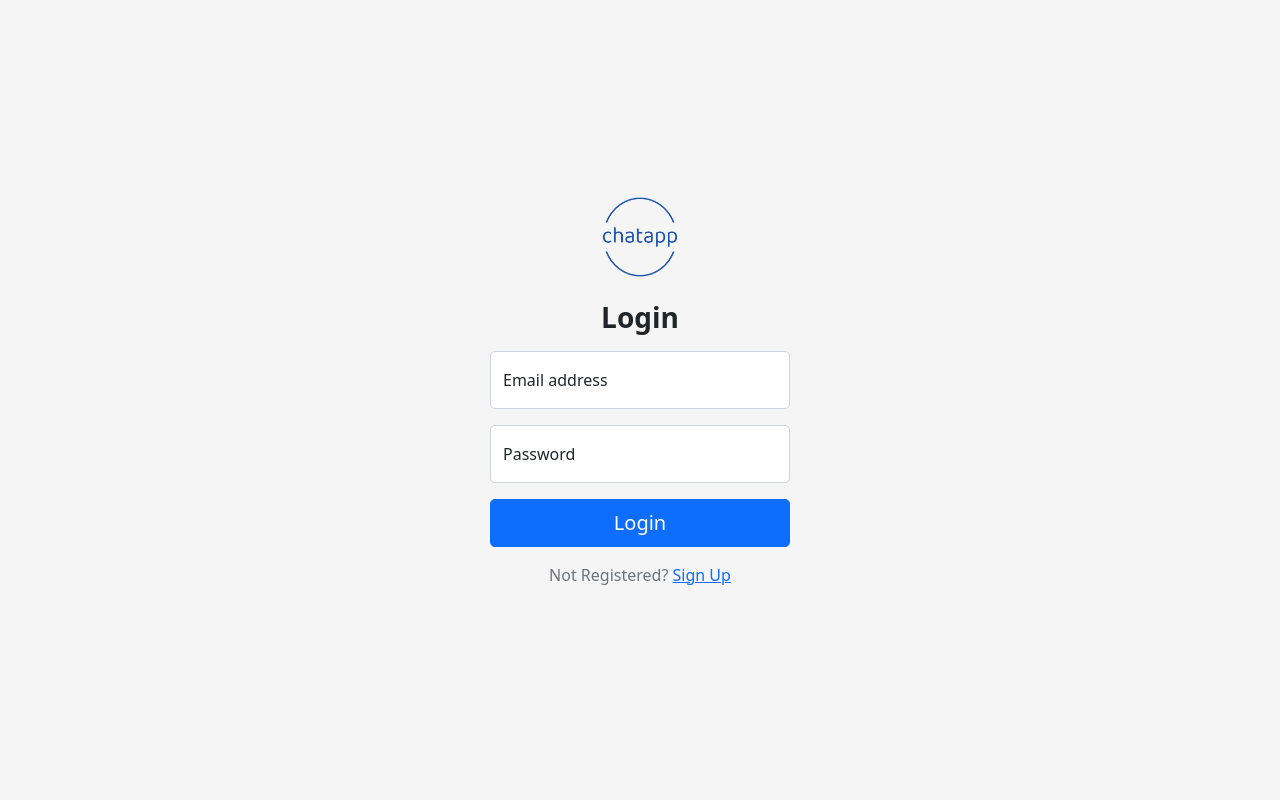
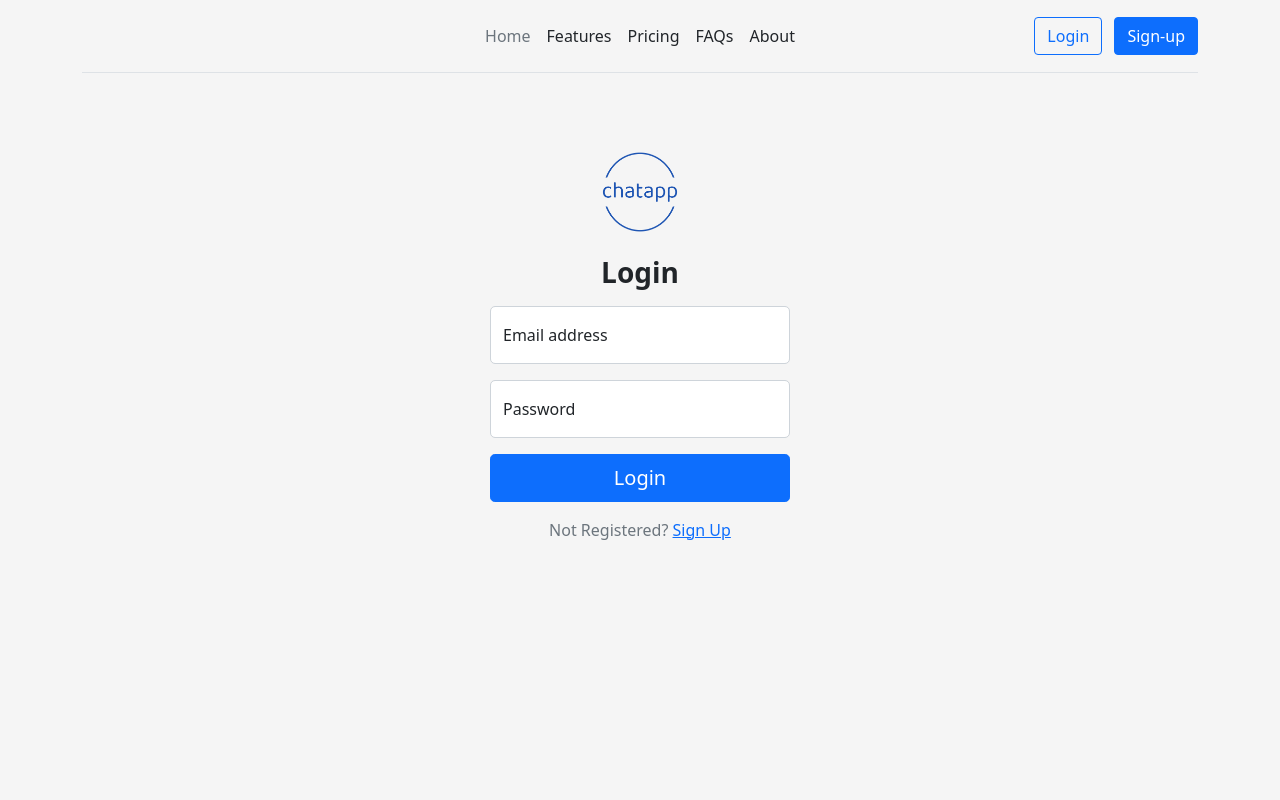
Before and after one commit to younessoub/chatapp, a PHP site: page /index.php?page=login in a window 1280 px wide. Run offline with PHP 8.4, Linux system fonts and the light colour scheme; data that the repository does not hold is empty.

Commit message:
created logout functionality

```diff
--- a/controllers/homeCtrl.php
+++ b/controllers/homeCtrl.php
@@ -1,7 +1,3 @@
 <?php
 
-if (isset($_SESSION['USER'])) {
-  require 'views/home.php';
-} else {
-  header('Location: ?page=login');
-}
+require 'views/home.php';
--- a/controllers/loginCtrl.php
+++ b/controllers/loginCtrl.php
@@ -29,11 +29,15 @@ if (isset($_GET['action']) && $_GET['action'] === 'log-user') {
       'email' => $user['email']
     ];
 
-    require 'views/home.php';
+    header('Location: index.php');
   } else {
     // show form with errors
     require 'views/login.php';
   }
+} elseif (isset($_GET['action']) && $_GET['action'] === 'logout-user') {
+  session_unset();
+  session_destroy();
+  header('Location: index.php');
 } else {
   require 'views/login.php';
 }
--- a/models/userModel.php
+++ b/models/userModel.php
@@ -4,8 +4,9 @@ function createUser($database, $username, $email, $password)
 {
   $sql = "INSERT INTO users (username, email, password) VALUES (?, ?, ?);";
   $statement = $database->prepare($sql);
-  $result = $statement->execute([$username, $email, $password]);
-  return $result;
+  $statement->execute([$username, $email, $password]);
+  $rowCount = $statement->rowCount();
+  return $rowCount > 0 ? true : false;
 }
 
 function getUserByEmail($database, $email)
--- a/views/layout.php
+++ b/views/layout.php
@@ -12,11 +12,44 @@
   <script src="https://cdn.jsdelivr.net/npm/bootstrap@5.0.2/dist/js/bootstrap.bundle.min.js"
     integrity="sha384-MrcW6ZMFYlzcLA8Nl+NtUVF0sA7MsXsP1UyJoMp4YLEuNSfAP+JcXn/tWtIaxVXM" crossorigin="anonymous"
     defer></script>
-
+  <style>
+    body {
+      background-color: #f5f5f5;
+    }
+  </style>
 
 </head>
 
 <body>
+  <div class="container">
+    <header
+      class="d-flex flex-wrap align-items-center justify-content-center justify-content-md-between py-3 mb-4 border-bottom">
+      <a href="/" class="d-flex align-items-center col-md-3 mb-2 mb-md-0 text-dark text-decoration-none">
+        <svg class="bi me-2" width="40" height="32" role="img" aria-label="Bootstrap">
+          <use xlink:href="#bootstrap" />
+        </svg>
+      </a>
+
+      <ul class="nav col-12 col-md-auto mb-2 justify-content-center mb-md-0">
+        <li><a href="#" class="nav-link px-2 link-secondary">Home</a></li>
+        <li><a href="#" class="nav-link px-2 link-dark">Features</a></li>
+        <li><a href="#" class="nav-link px-2 link-dark">Pricing</a></li>
+        <li><a href="#" class="nav-link px-2 link-dark">FAQs</a></li>
+        <li><a href="#" class="nav-link px-2 link-dark">About</a></li>
+      </ul>
+      <?php if (isset($_SESSION['USER'])) { ?>
+        <div class="col-md-3 text-end">
+          <a href="index.php?page=login&action=logout-user" class="btn btn-primary">Log out</a>
+        </div>
+      <?php } else { ?>
+        <div class="col-md-3 text-end">
+          <a href="index.php?page=login" class="btn btn-outline-primary me-2">Login</a>
+          <a href="index.php?page=login" class="btn btn-primary">Sign-up</a>
+        </div>
+      <?php } ?>
+    </header>
+  </div>
+
   <?= $content ?>
 
 </body>
--- a/views/login.php
+++ b/views/login.php
@@ -2,17 +2,15 @@
 
 <?php ob_start(); ?>
 <style>
-  html,
-  body {
-    height: 100%;
-  }
+  /* body {
+    background-color: #f5f5f5;
+  } */
 
-  body {
+  main {
     display: flex;
     align-items: center;
     padding-top: 40px;
     padding-bottom: 40px;
-    background-color: #f5f5f5;
   }
 
   .form {
@@ -34,8 +32,10 @@
     border-radius: 5px;
   }
 </style>
-<main class="form">
-  <form action="?page=login&action=log-user" method="POST">
+<main>
+  <div class="form">
+
+    <form action="index.php?page=login&action=log-user" method="POST">
       <?php if (isset($_SESSION['SIGNUP_SUCCESS'])): ?>
         <div class="alert alert-success alert-dismissible fade show" role="alert">
           <i class="bi bi-check-circle-fill"></i>
@@ -69,11 +69,10 @@
           <?= $passwordErr ?? ''; ?>
         </div>
       </div>
-
-
       <button class="w-100 btn btn-lg btn-primary" type="submit">Login</button>
-    <p class="text-center mt-3 mb-3 text-muted">Not Registered? <a href="?page=signup">Sign Up</a></p>
+      <p class="text-center mt-3 mb-3 text-muted">Not Registered? <a href="index.php?page=signup">Sign Up</a></p>
     </form>
+  </div>
 </main>
 
 <?php $content = ob_get_clean(); ?>
```
Also changed, not shown: controllers/signupCtrl.php (+3 -4 lines), views/home.php (+10 -2 lines), views/signup.php (+9 -14 lines). Lines whose indentation alone changed are shown as unchanged.
